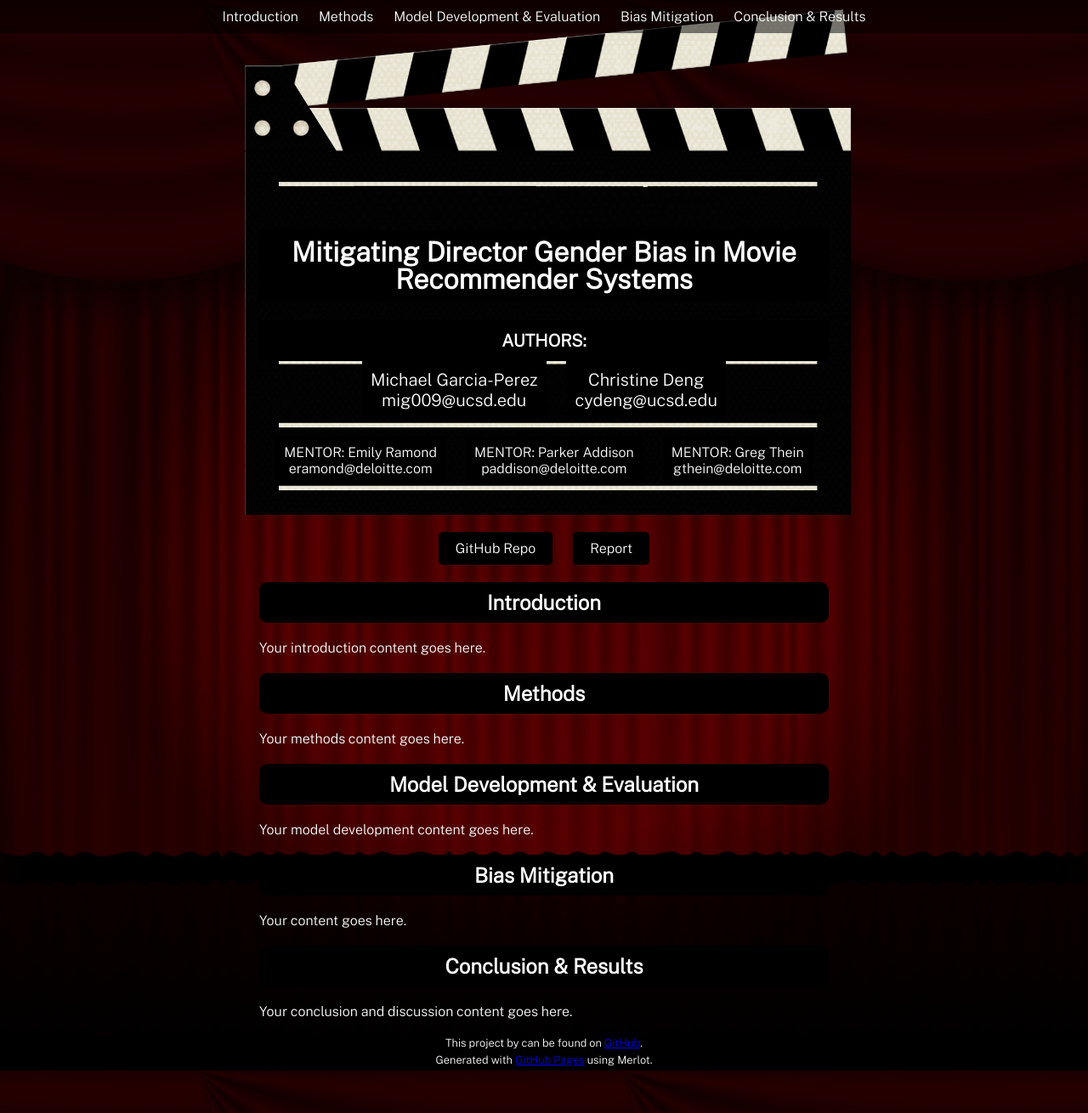
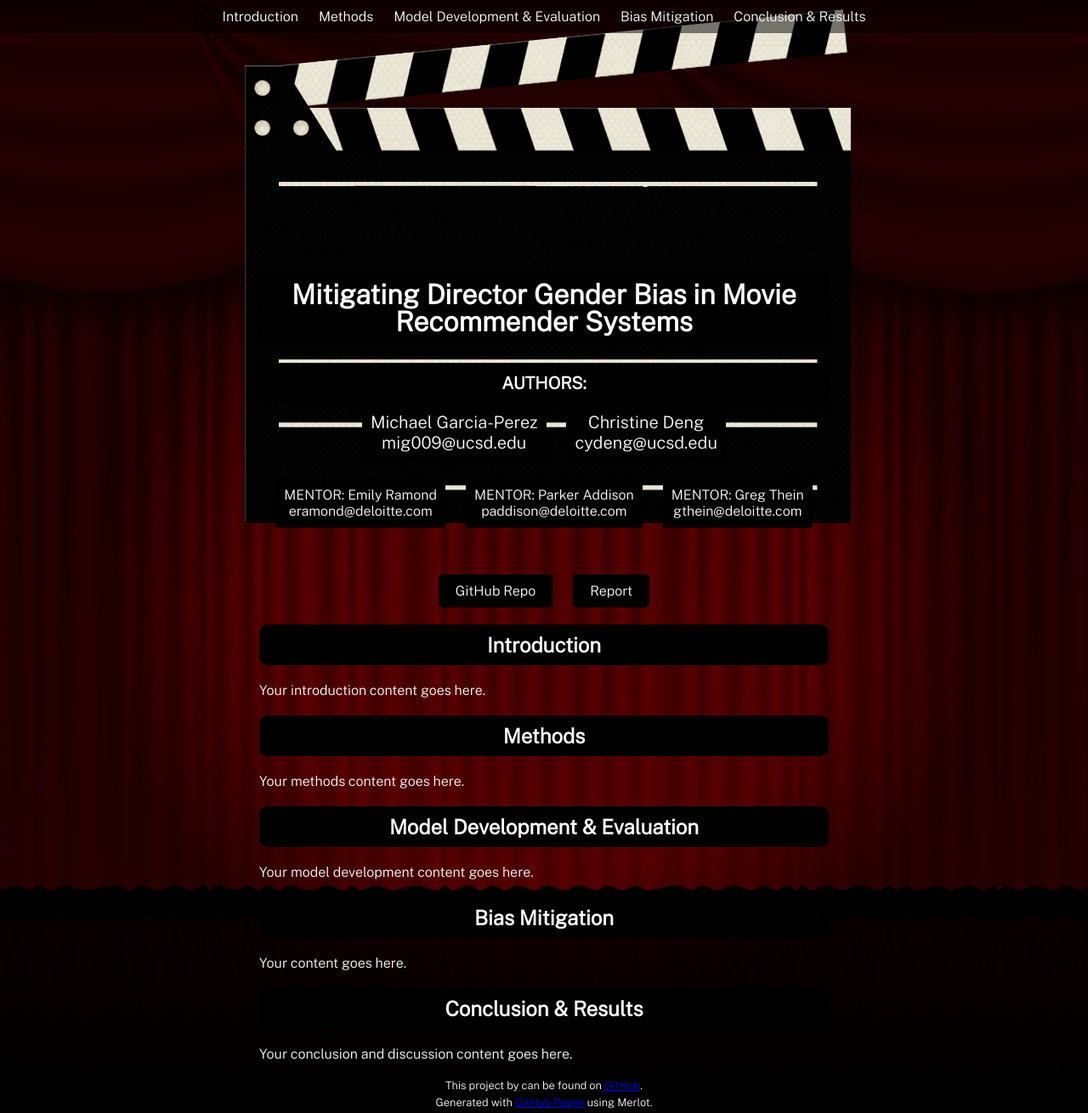
Before and after one commit to michael-garciaperez/DSC180A-Methodology-5, a Jekyll site: the page built from index.md, in a window 1280 px wide and 1310 px high. Shown: the whole window at 85% size. Built offline with Jekyll 4.4.1, drawn with Linux system fonts in a browser that asks for light colours.

Commit message:
Update style.scss

```diff
--- a/assets/css/style.scss
+++ b/assets/css/style.scss
@@ -26,7 +26,7 @@
   z-index: 2;
   margin: 0 auto;
   max-width: 670px; /* Adjusted maximum width */
-  padding: 250px 40px 25px; /* Increased top padding to shift everything down */
+  padding: 300px 40px 25px; /* Increased top padding to shift everything down more */
   background-image: url('../images/clap_board.png');
   background-size: 100%;
   background-repeat: no-repeat;
```
